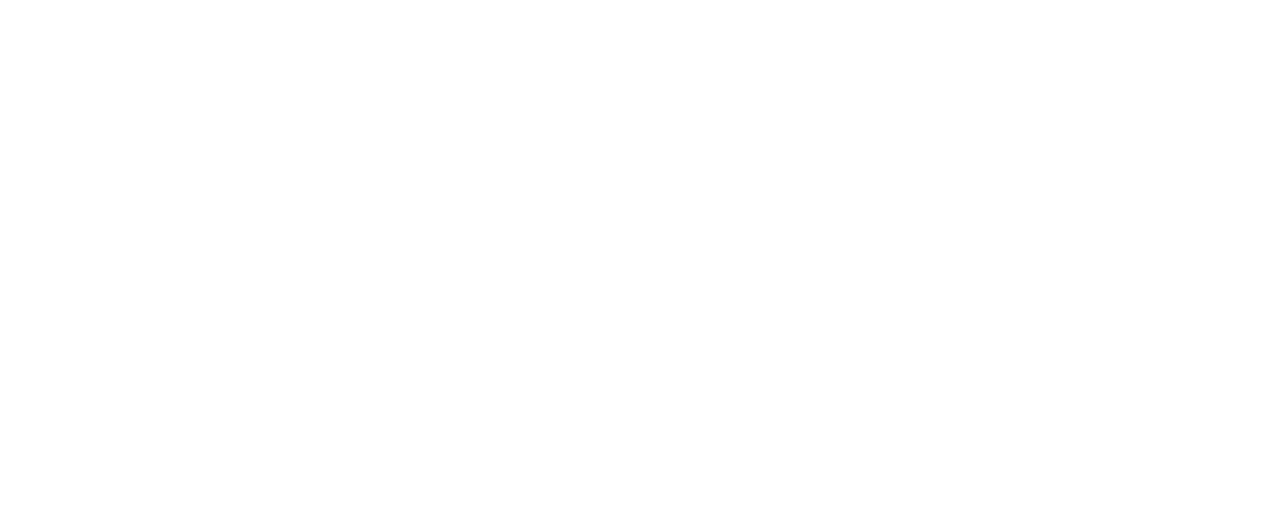
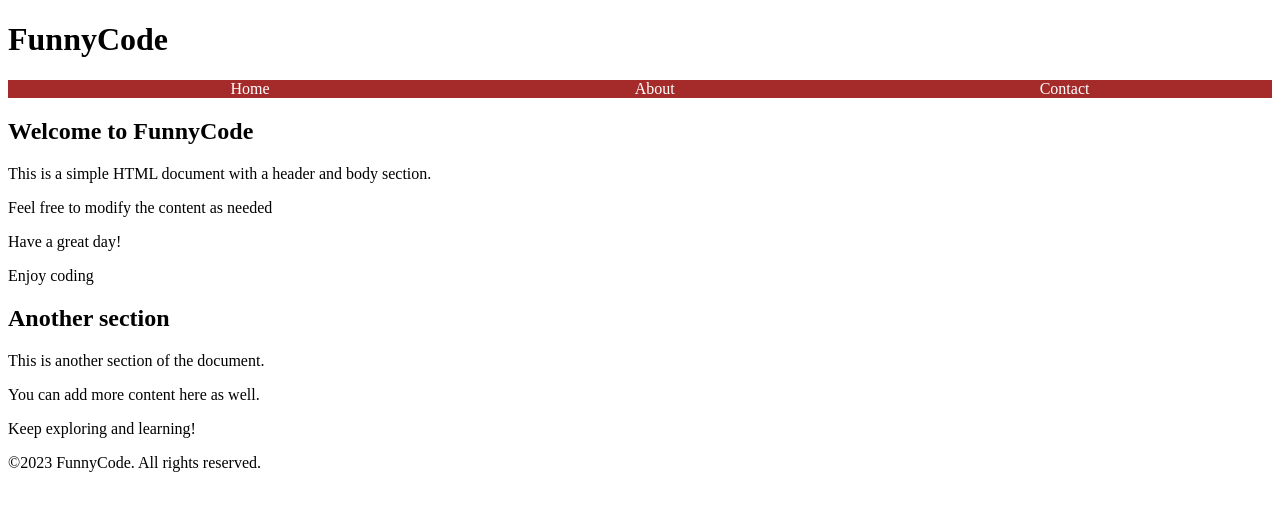
Before and after one commit to anhquoc2005/WED_Funnycode_Buoi1, a plain HTML site: page funnycode.html in a window 1280 px wide. Drawn offline with Linux system fonts and the light colour scheme.

Commit message:
update css

```diff
--- /dev/null
+++ b/css/style.css
@@ -0,0 +1,14 @@
+.nav ul{
+    display: flex;
+    justify-content: space-around; /*để dùng được justify content phải dùng display : flex*/
+    list-style: none;
+
+}
+
+.nav {
+    background-color: brown;
+}
+.nav a{
+    color: white;
+    text-decoration: none;
+}
--- a/funnycode.html
+++ b/funnycode.html
@@ -0,0 +1,46 @@
+<!DOCTYPE html>
+<html lang="en">
+<head>
+    <meta charset="UTF-8">
+    <meta name="viewport" content="width=device-width, initial-scale=1.0">
+    <title>Document</title>
+    <link rel="stylesheet" href="css\style.css">
+</head>
+<body>
+    <div class="header">
+        <h1>FunnyCode</h1>
+        <div class="nav">
+            <ul>
+                <li><a href="#home">Home</a></li>
+                <li><a href="#about">About</a></li>
+                <li><a href="#contact">Contact</a></li>
+            </ul>
+        </div>
+    </div>
+    <div class="body">
+        <div class="title-body">
+             <h2>Welcome to FunnyCode</h2>
+        </div>
+     <div class="content-body">
+ <p>This is a simple HTML document with a header and body section.</p>
+       <p>Feel free to modify the content as needed</p>
+       <p>Have a great day!</p>
+       <p>Enjoy coding</p>
+     </div>
+
+    </div>
+    <div class="body2">
+     <h2>Another section</h2>
+     <p>This is another section of the document.</p>
+     <p>You can add more content here as well.</p>
+     <p>Keep exploring and learning!</p>
+
+    </div>
+    <div class="footer">
+    <p>&copy;2023 FunnyCode. All rights reserved.</p>
+    </div>
+
+
+
+</body>
+</html>
```
Also changed, not shown: index.html (+37 -7 lines), img/PictureRonaldoFunny.png (added).
